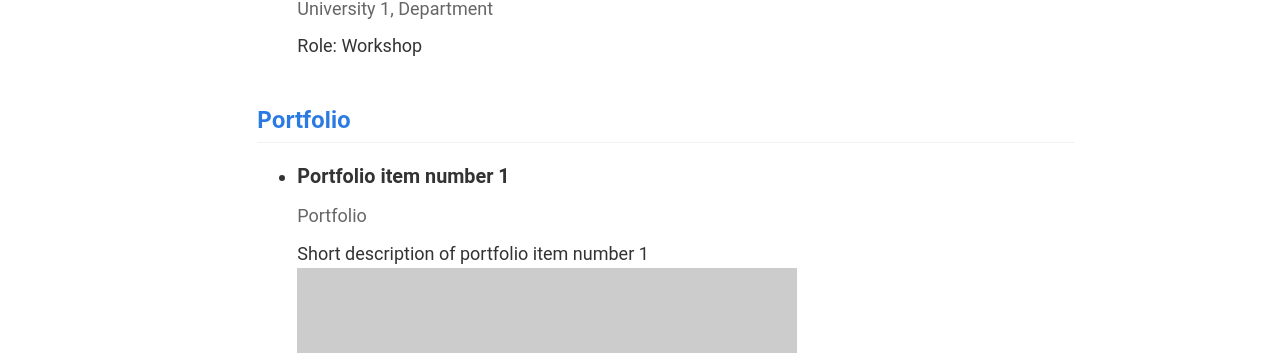
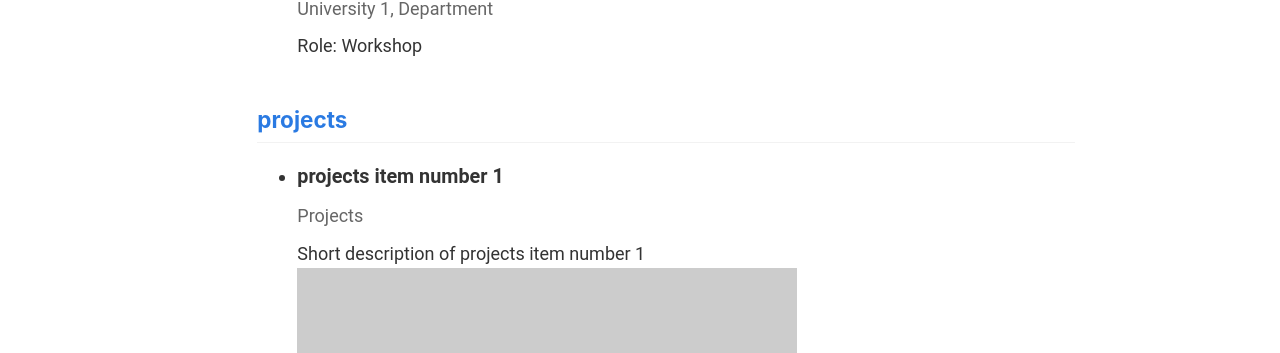
Before and after one commit to ali-pour-amir/ali-pour-amir.github.io, a Jekyll site: the page built from _pages/cv-json.md, in a window 1280 px wide and 900 px high, scrolled down 2299 px. Shown: the part 154-507 px from the top of the window. Built offline with Jekyll 4.4.1, drawn with Linux system fonts in a browser that asks for light colours.

Commit message:
changed portfolio to proejcts.

```diff
--- a/_includes/cv-template.html
+++ b/_includes/cv-template.html
@@ -210,12 +210,12 @@
   </div>
   {% endif %}
 
-  {% if cv.portfolio.size > 0 %}
-  <!-- Portfolio -->
+  {% if cv.projects.size > 0 %}
+  <!-- projects -->
   <div class="cv-section">
-    <h2>Portfolio</h2>
+    <h2>projects</h2>
     <ul class="cv-list">
-      {% for item in cv.portfolio %}
+      {% for item in cv.projects %}
       <li class="cv-item">
         <div class="cv-item-header">
           <div class="cv-item-title">{{ item.name }}</div>
```
Also changed, not shown: README.md (+1 -1 lines), _data/cv.json (+4 -4 lines), scripts/cv_markdown_to_json.py (+13 -13 lines).
